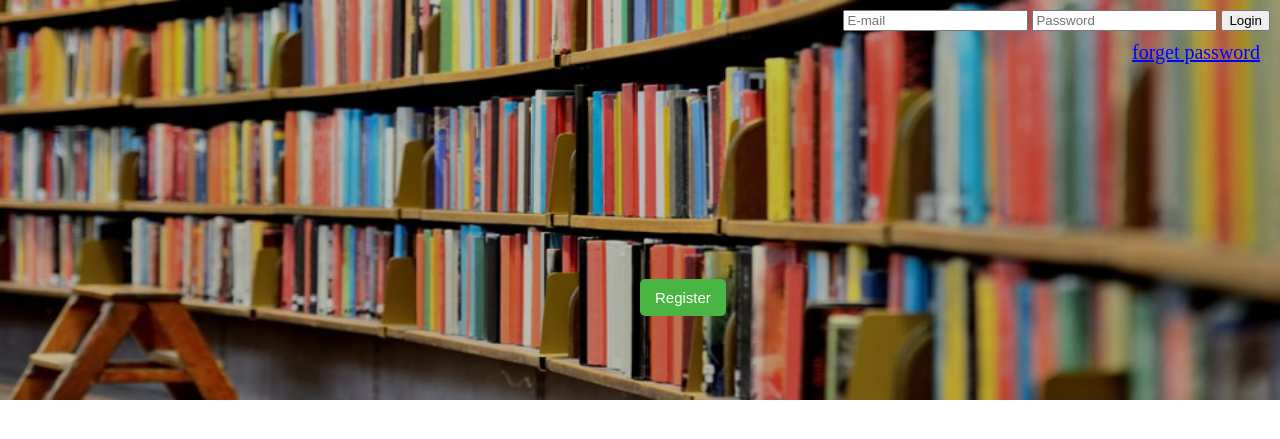
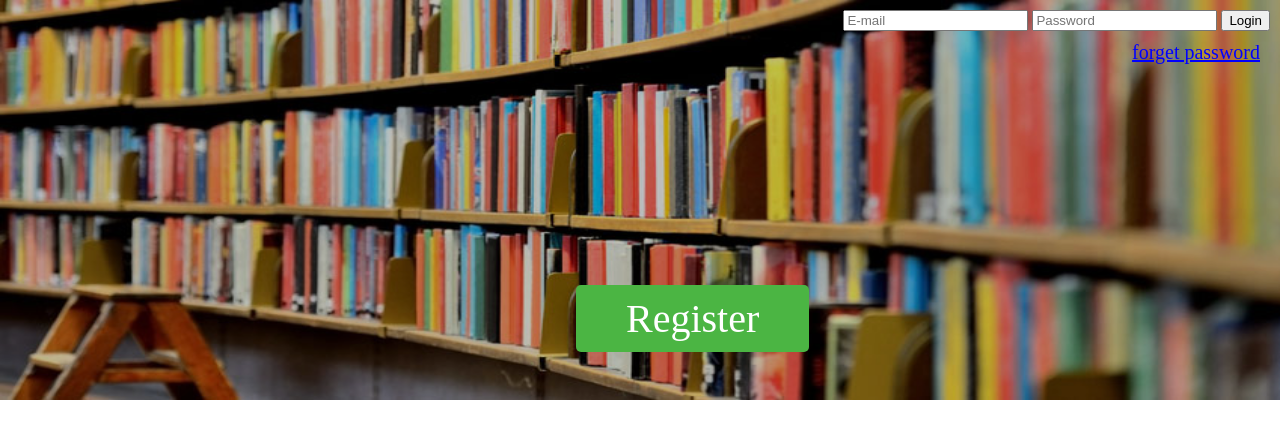
Before and after one commit to IT21117664/IWT, a PHP site: page /index1.html in a window 1280 px wide. Shown: the top 439 px of the page. Run offline with PHP 8.4, Linux system fonts and the light colour scheme.

Commit message:
monawa kaiyannada mandanna appa

```diff
--- a/css/main.css
+++ b/css/main.css
@@ -78,6 +78,11 @@ body {
     font-size: 20px;
     padding: 15px 20px;
     margin: 10px;
+}
+
+.reg_btn {
+    font-size: 40px;
+    padding: 10px 50px;
 }
 
 .border {
@@ -336,9 +341,7 @@ a.footLink {
 .page_center {
     margin: 0;
     position: absolute;
-    top: 300px;
-    left: 50%;
-    right: 50%;
-    -ms-transform: translateY(-50%);
-    transform: translateY(-50%);
+    top: 285px;
+    left: 45%;
+    right: 45%;
 }
--- a/index1.html
+++ b/index1.html
@@ -34,8 +34,7 @@
     </div>
 
     <div class="page_center">
-
-        <button class="btn success">Register</button>
+        <a class="btn reg_btn success" href="C:\xampp\htdocs\LMS\new.php">Register</a>
     </div>
 
 
```
